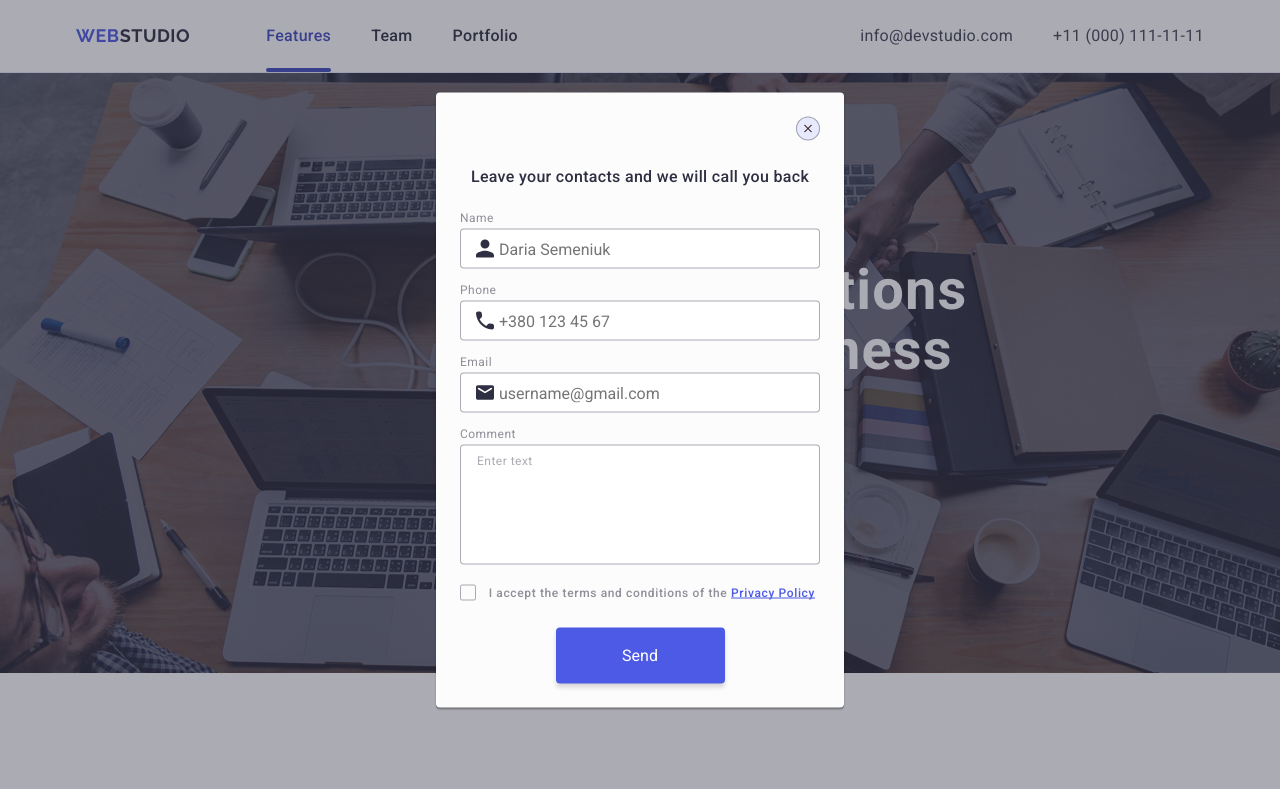
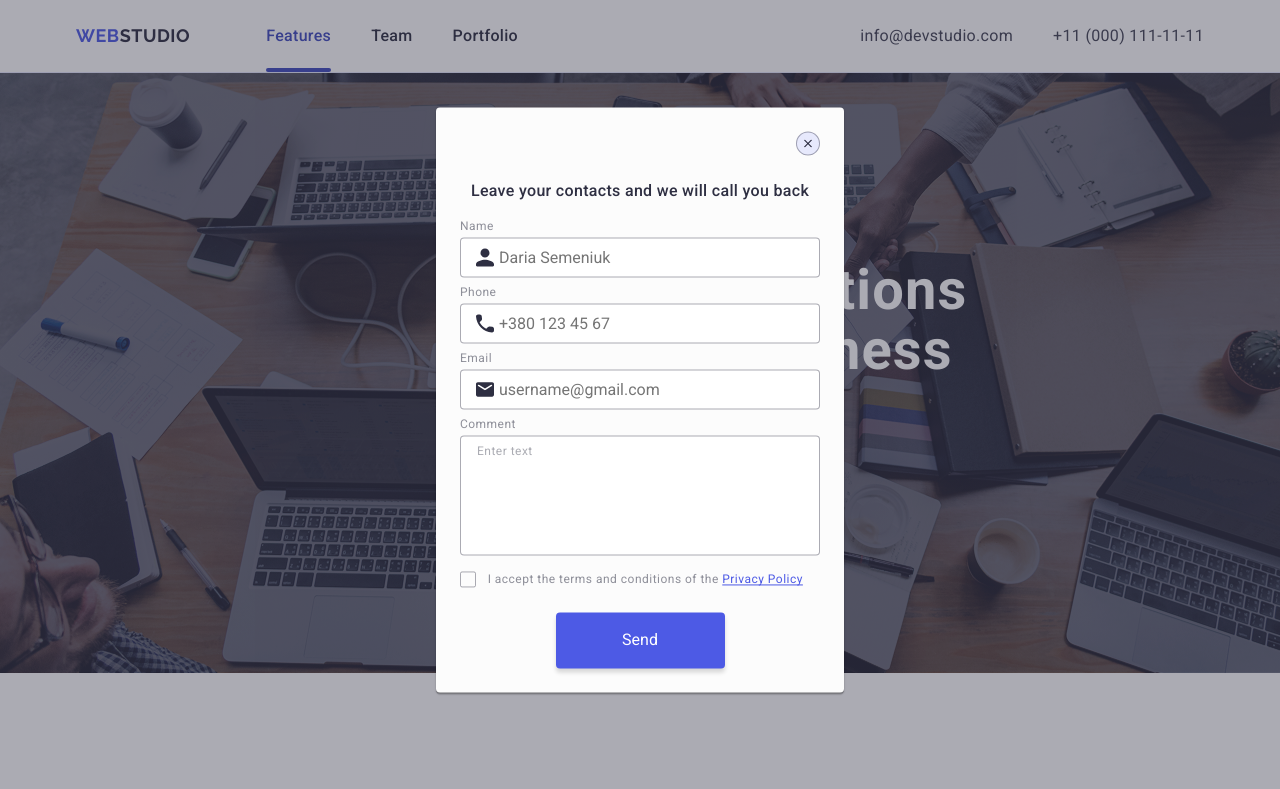
Before and after one commit to qzcxa/goit-markup-hw-05, a plain HTML site: page index.html in a window 1280 px wide. Shown: the top 789 px of the page. Drawn offline with nearby package versions, Linux system fonts and the light colour scheme.

Commit message:
created forms

```diff
--- a/css/footer.css
+++ b/css/footer.css
@@ -50,7 +50,7 @@
 .footer-container {
   display: flex;
   align-items: flex-start;
-  gap: 83px;
+
   color: #fff;
 }
 .footer-info {
@@ -143,4 +143,5 @@
   display: flex;
   flex-direction: column;
   justify-content: flex-end;
+  margin-left: auto;
 }
--- a/css/modal.css
+++ b/css/modal.css
@@ -62,7 +62,6 @@
   width: 24px;
   height: 24px;
   background-color: #e7e9fc;
-  color: #422e2e;
 
   transition: 250ms cubic-bezier(0.4, 0, 0.2, 1);
   transition-property: background-color;
@@ -71,10 +70,15 @@
 .modal-btn:hover,
 .modal-btn:focus {
   background-color: #404bbf;
+}
+.modal-btn:hover .modal-btn-icon,
+.modal-btn:focus .modal-btn-icon {
   color: #fff;
 }
 .modal-btn-icon {
-  color: #422e2e;
+  transition: 250ms cubic-bezier(0.4, 0, 0.2, 1);
+  transition-property: color;
+  color: #2e2f42;
 }
 .modal-text {
   letter-spacing: 0.02em;
@@ -91,6 +95,7 @@
   color: rgba(17, 17, 17, 0.7);
 }
 .form-label {
+  display: block;
   font-weight: 400;
   font-size: 12px;
   line-height: 1.17;
@@ -102,6 +107,7 @@
   position: relative;
 }
 .form-input {
+  font-weight: 400;
   width: 100%;
   height: 40px;
   padding: 11px 38px;
@@ -113,7 +119,7 @@
   min-height: 40px;
 
   transition: 250ms cubic-bezier(0.4, 0, 0.2, 1);
-  transition-property: border-color, color;
+  transition-property: border-color;
 }
 .form-input:focus + .modal-form-icon,
 .form-input:not(:placeholder-shown) + .modal-form-icon {
@@ -137,14 +143,18 @@
   transition-property: color;
 }
 .form-label-comment {
-  width: 100%;
-  padding: 8px 16px;
-  border: 1px solid rgba(46, 47, 66, 0.4);
-  border-radius: 4px;
-  height: 120px;
+  font-weight: 400;
   font-size: 12px;
   line-height: 1.17;
   letter-spacing: 0.04em;
+
+  width: 100%;
+  height: 120px;
+  padding: 8px 16px;
+
+  border: 1px solid rgba(46, 47, 66, 0.4);
+  border-radius: 4px;
+
   resize: none;
   outline: transparent;
 
@@ -167,11 +177,15 @@
   margin-bottom: 24px;
 }
 .modal-text-policy {
-  font-weight: 400px;
+  line-height: 1.17;
+  letter-spacing: 0.04em;
+
+  font-weight: 400;
   font-size: 12px;
   color: #8e8f99;
 }
 .modal-form-policy {
+  font-size: 12px;
 }
 .modal-form-checkbox {
   display: inline-flex;
```
